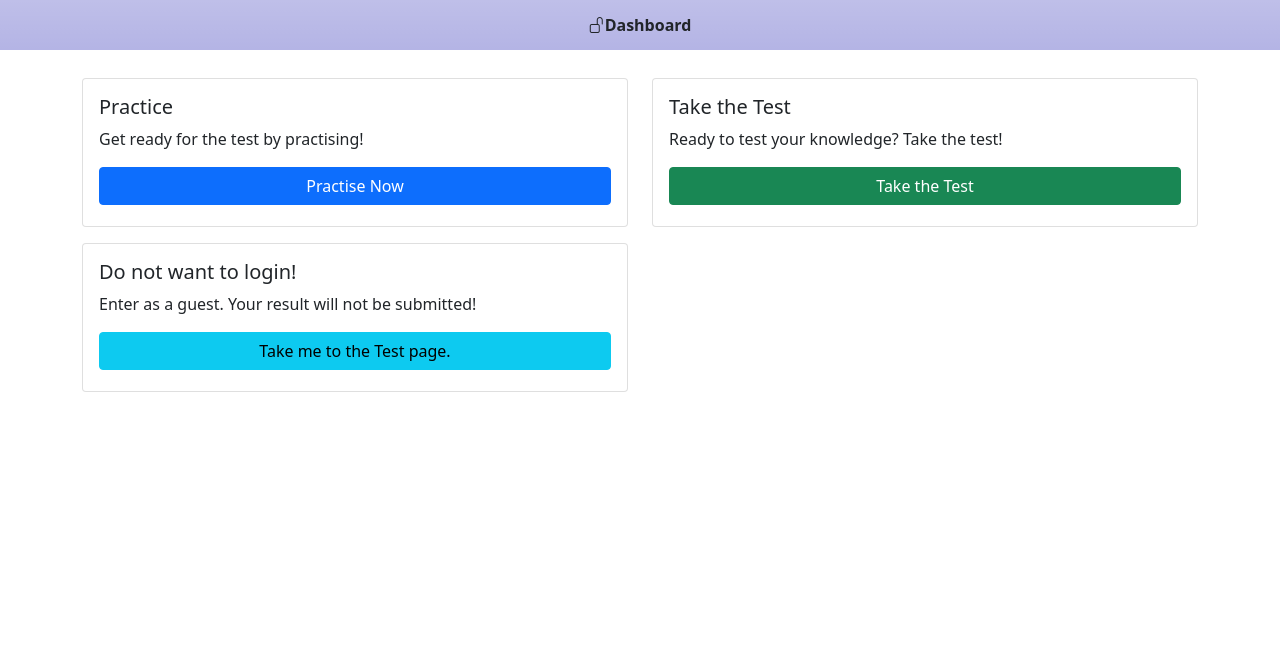
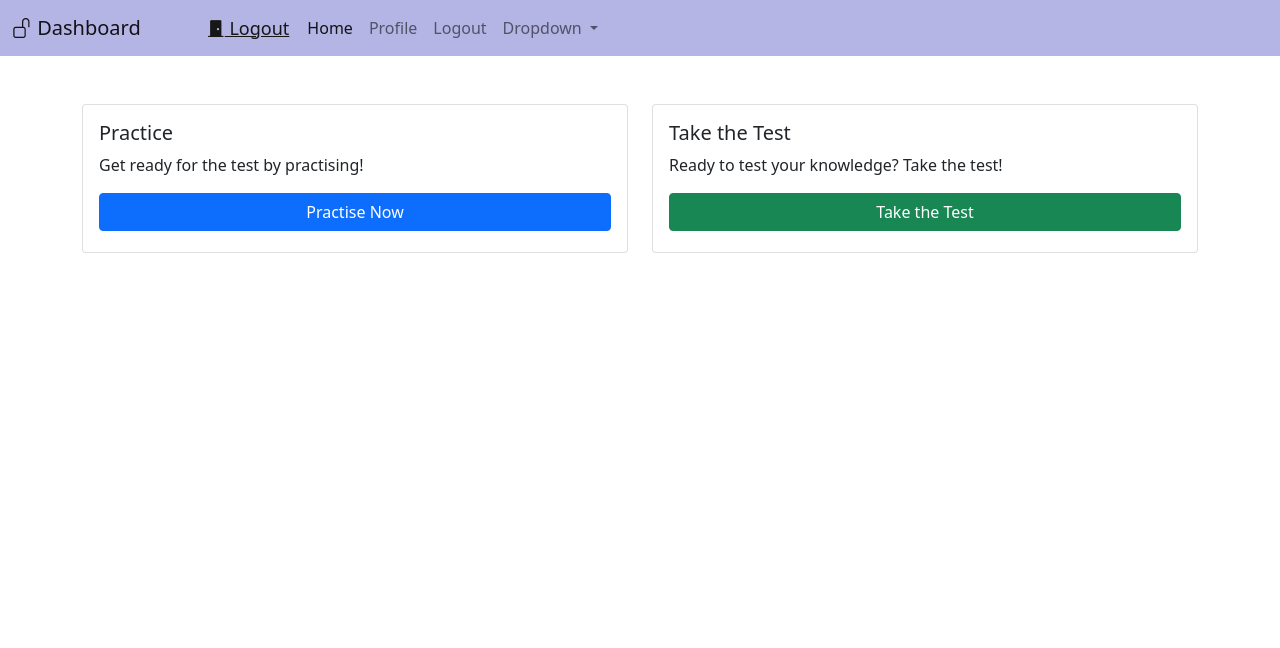
Before and after one commit to SulaimanSayyed21/h446Alevel, a Node server app: page /dashboard in a window 1280 px wide. Shown: the top 648 px of the page. Run offline with Node 20, Linux system fonts and the light colour scheme; the visitor is signed in with stand-in values (Sample User, id 1); some libraries are stand-ins or nearby versions.

Commit message:
online session implmented sucessfully, also added a new route in login/guest, icons are selcted differntly for guest and normal user

```diff
--- a/app.js
+++ b/app.js
@@ -4,13 +4,15 @@ var path = require('path');
 var cookieParser = require('cookie-parser');
 var logger = require('morgan');
 require('dotenv').config();
-const session = require('express-session');
+var session = require('express-session');
 var connectMongoDb = require('./dbconfig/connection');
+var sessionMiddleware = require('./dbconfig/session');
 // router
 var indexRouter = require('./routes/index');
 var usersRouter = require('./routes/users');
 var loginRouter = require('./routes/login');
 var signupRouter = require('./routes/signup');
+var profileRouter = require('./routes/profile');
 var dashboardRouter = require('./routes/dashboard');
 var practiceRouter = require('./routes/practice');
 var testRouter = require('./routes/test');
@@ -34,13 +36,12 @@ app.use(cookieParser());
 app.use(express.static(path.join(__dirname, 'public')));
 app.use(express.static(__dirname + '/views/'));
 
-app.use(session({
-  secret: 'aaadfeadfdkfjadfkwerewoiadfkjdkfjweirefj',
-  resave: false,
-  saveUninitialized: false,
-  cookie :{ maxAge : 60000 * 30 } // 30 minutes
-}));
 
+connectMongoDb();
+
+app.use(sessionMiddleware());
+
+// Routes
 app.use('/', indexRouter);
 app.use('/', loginRouter);
 app.use('/', signupRouter);
@@ -48,11 +49,11 @@ app.use('/', dashboardRouter);
 app.use('/', practiceRouter);
 app.use('/', testRouter);
 app.use('/', logoutRouter);
+app.use('/', profileRouter);
 
 app.use('/users', usersRouter);
 
 // Start the mongoose server
-connectMongoDb();
 
 // catch 404 and forward to error handler
 app.use(function(req, res, next) {
--- a/controllers/testController.js
+++ b/controllers/testController.js
@@ -5,7 +5,7 @@ var router = express.Router();
 const handleTestRequest = async (req, res) => {
   try {
     const username = req.session.username;
-    console.log(`from session username is ${username}`);
+    console.log(`from testController session username is ${username}`);
     const { studentName } = req.body;
     console.log(`From test page: username is ${studentName}`);
     if (studentName === username) {
--- /dev/null
+++ b/dbconfig/session.js
@@ -0,0 +1,23 @@
+// session.js
+const session = require('express-session');
+const MongoDBStore = require('connect-mongodb-session')(session);
+const connectMongoDB = require('../dbconfig/connection');
+
+function sessionMiddleware() {
+    const store = new MongoDBStore({
+        uri: process.env.MONGODB_URI,
+        collection: 'sessions',
+    });
+
+    const mongoSession = session({
+        secret: 'aaadfeadfdkfjadfkwerewoiadfkjdkfjweirefj',
+        resave: false,
+        saveUninitialized: true,
+        store: store,
+        cookie: { maxAge: 60000 * 60 }
+    });
+
+    return mongoSession;
+}
+
+module.exports = sessionMiddleware;
--- a/package.json
+++ b/package.json
@@ -8,6 +8,7 @@
   },
   "dependencies": {
     "bcrypt": "^5.1.1",
+    "connect-mongodb-session": "^5.0.0",
     "cookie-parser": "~1.4.4",
     "debug": "~2.6.9",
     "dotenv": "^16.4.5",
--- a/routes/dashboard.js
+++ b/routes/dashboard.js
@@ -4,11 +4,18 @@ var router = express.Router();
 
 /* GET dashboard page. */
 router.get('/dashboard', function (req, res, next) {
-    console.log('Entered in dashboard Router');
-   // Access user information from session
+  console.log('Entered in dashboard Router');
   const username = req.session.username;
-
-  // Pass user information to dashboard template
-  res.render('dashboard', { title: 'Dashboard', username: username });
-});
+  const guest = req.session.guest;
+   if(username){
+    console.log(`${username} has logged in`);
+    res.render('dashboard', { title: 'Dashboard', showLogout: true, username: username });
+   }else if(guest) {
+    console.log('Guest logged in');
+    res.render('dashboard', { title: 'Dashboard', showLogout: true, username: 'guest' });
+   }else {
+    console.log('User does not exist');
+    res.redirect(302, 'login');
+   }
+  });
 module.exports = router;
--- a/views/dashboard.ejs
+++ b/views/dashboard.ejs
@@ -1,6 +1,6 @@
 <%- include('layout/head.ejs'); %>
     <body>
-        <%- include('layout/normalheader.ejs', {iconClass: 'bi bi-unlock' , headerTitle: 'Dashboard' }) %>
+        <%- include('layout/dash-nav.ejs', {iconClass: 'bi bi-unlock' , headerTitle: 'Dashboard'}) %>
             <main>
                 <!-- Main content -->
                 <div class="container mt-5">
@@ -23,20 +23,11 @@
                                 </div>
                             </div>
                         </div>
-                        <div class="col-md-6">
-                            <div class="card mb-3">
-                                <div class="card-body">
-                                    <h5 class="card-title">Do not want to login! </h5>
-                                    <p class="card-text">Enter as a guest. Your result will not be submitted!</p>
-                                    <a href="/test?source=guest" class="btn btn-info">Take me to the Test page.</a>
-                                </div>
-                            </div>
-                        </div>
                     </div>
                 </div>
             </main>
             <br><br>
             <%- include('layout/footer.ejs'); %>
-                <script src="../bootstrap-5.0.2/js/bootstrap.bundle.min.js" type="text/javascript"></script>
+            <script src="../bootstrap-5.0.2/js/bootstrap.bundle.min.js" type="text/javascript"></script>
     </body>
     </html>
--- a/views/index.ejs
+++ b/views/index.ejs
@@ -13,8 +13,8 @@
                    as curated lessons empowers students to unravel the mysteries of language, decode complex patterns,
                    and unleash their potential for logical deduction.Join us in cultivating not just knowledge, but a deep-rooted love for learning,
                    as we pave the way for academic excellence and intellectual growth.  </p>
-                   <P>Login or Register! Not ready go to the dashboard</P>
-                <a href="/dashboard" class="btn btn-primary">Dashboard</a>
+                   <P>Login or Register! Not ready go to the <span style="color:green">Dashboard</span></P>
+                <a href="/guest/login" class="btn btn-primary">Enter as guest</a>
               </div>
             </div>
           </div>
--- /dev/null
+++ b/views/layout/dash-nav.ejs
@@ -0,0 +1,62 @@
+<nav class="navbar navbar-expand-lg navbar-light" style="background-color: #b4b4e5">
+  <div class="container-fluid">
+    <a class="navbar-brand" href="#">
+      <i class="<%= iconClass %>"></i>
+      <span class="ml-2">
+        <%= headerTitle %>
+      </span>
+    </a>
+
+    <% if (showLogout && username === 'guest') { %>
+      <a href="/logout" class="anchor logout">
+        <i class="bi bi-android"></i> Logout
+      </a>
+  <% } else { %>
+      <a href="/logout" class="anchor logout">
+          <i class="bi bi-door-closed-fill"></i> Logout
+      </a>
+  <% } %>
+
+
+        <button class="navbar-toggler" type="button" data-bs-toggle="collapse" data-bs-target="#navbarSupportedContent"
+          aria-controls="navbarSupportedContent" aria-expanded="false" aria-label="Toggle navigation">
+          <span class="navbar-toggler-icon"></span>
+        </button>
+        <div class="collapse navbar-collapse" id="navbarSupportedContent">
+          <ul class="navbar-nav me-auto mb-2 mb-lg-0">
+            <li class="nav-item">
+              <a class="nav-link active" aria-current="page" href="#">Home</a>
+            </li>
+            <li class="nav-item">
+              <a class="nav-link" href="/profile">Profile</a>
+            </li>
+            <li class="nav-item">
+              <a class="nav-link" href="/logout">Logout</a>
+            </li>
+            <li class="nav-item dropdown">
+              <a class="nav-link dropdown-toggle" href="#" id="navbarDropdown" role="button" data-bs-toggle="dropdown"
+                aria-expanded="false">
+                Dropdown
+              </a>
+              <ul class="dropdown-menu" aria-labelledby="navbarDropdown">
+                <li><a class="dropdown-item" href="#">Action</a></li>
+                <li><a class="dropdown-item" href="#">Another action</a></li>
+                <li>
+                  <hr class="dropdown-divider">
+                </li>
+                <li><a class="dropdown-item" href="#">Something else here</a></li>
+              </ul>
+            </li>
+            <!-- <li class="nav-item">
+            <a class="nav-link disabled" href="#" tabindex="-1" aria-disabled="true">Disabled</a>
+          </li> -->
+          </ul>
+          <!-- <form class="d-flex">
+          <input class="form-control me-2" type="search" placeholder="Search" aria-label="Search">
+          <button class="btn btn-outline-success" type="submit">Search</button>
+        </form> -->
+        </div>
+  </div>
+</nav>
+
+<!-- <a class="navbar-brand d-flex align-items-center" href="#">
```
Also changed, not shown: controllers/loginController.js (+5 -3 lines), routes/login.js (+10 -3 lines), routes/logout.js (+11 -0 lines), routes/practice.js (+29 -3 lines), routes/profile.js (added, +41 -0 lines), routes/test.js (+24 -11 lines), views/profile.ejs (added, +49 -0 lines), Readme.md, 1 other file.
